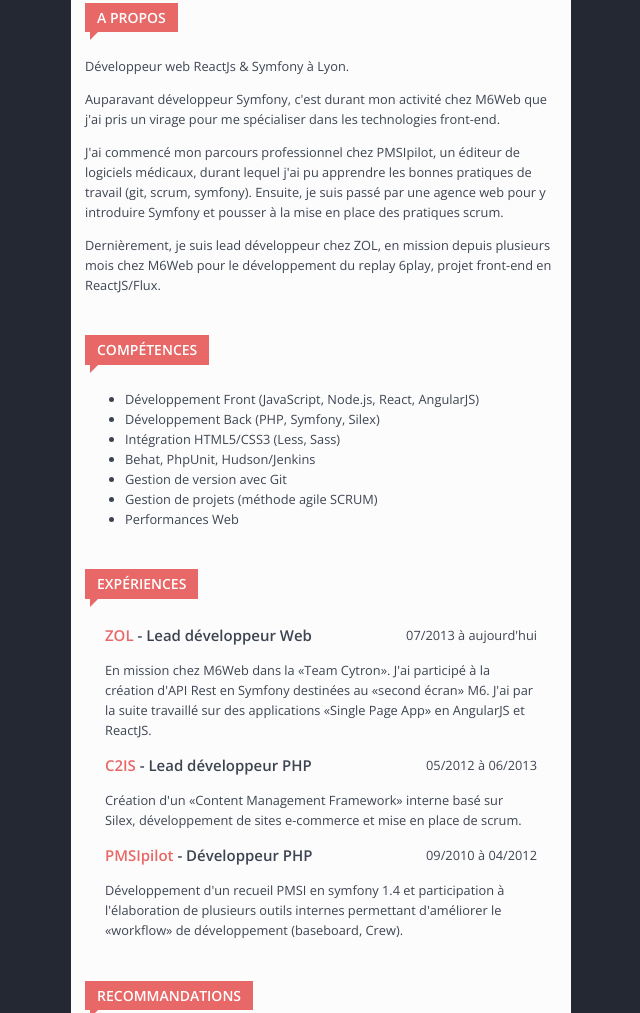
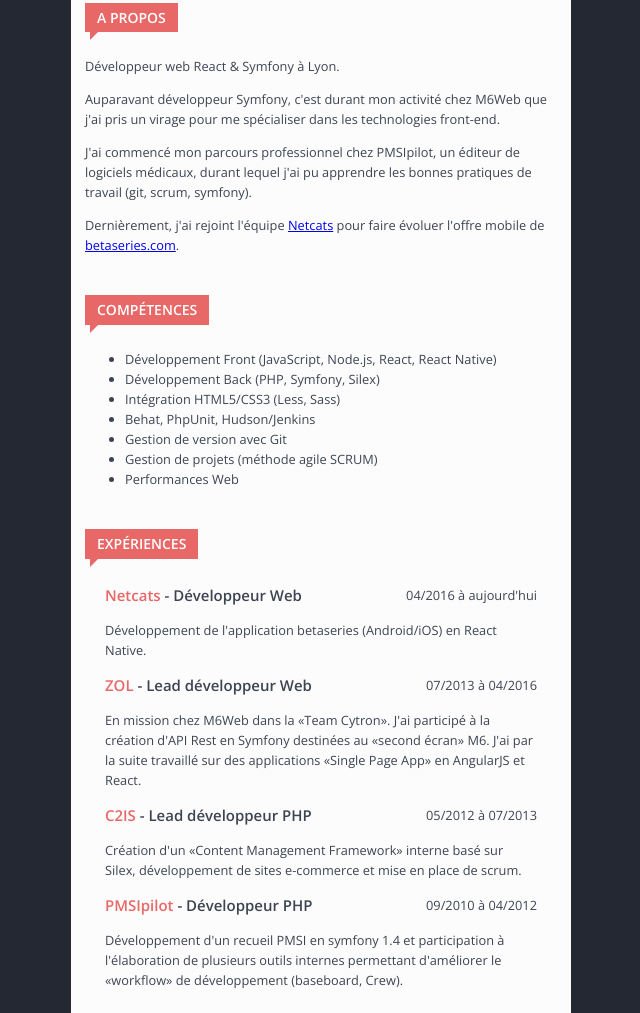
Before and after one commit to oziks/morganbrunot.fr, a website: page index.html in a window 1280 px wide. Shown: the part 316-1329 px from the top of the page, without its empty margins (319-959 px from the left). Drawn offline with nearby package versions, Linux system fonts and the light colour scheme.

Commit message:
Update index.html

```diff
--- a/index.html
+++ b/index.html
@@ -27,16 +27,16 @@
 
     <section class="page__section">
       <h2 class="page__section__title">A propos</h2>
-      <p>Développeur web ReactJs &amp; Symfony à Lyon.</p>
+      <p>Développeur web React &amp; Symfony à Lyon.</p>
       <p>Auparavant développeur Symfony, c&#x27;est durant mon activité chez M6Web que j&#x27;ai pris un virage pour me spécialiser dans les technologies front-end.</p>
-      <p>J&#x27;ai commencé mon parcours professionnel chez PMSIpilot, un éditeur de logiciels médicaux, durant lequel j&#x27;ai pu apprendre les bonnes pratiques de travail (git, scrum, symfony). Ensuite, je suis passé par une agence web pour y introduire Symfony et pousser à la mise en place des pratiques scrum.</p>
-      <p>Dernièrement, je suis lead développeur chez ZOL, en mission depuis plusieurs mois chez M6Web pour le développement du replay 6play, projet front-end en ReactJS/Flux.</p>
+      <p>J&#x27;ai commencé mon parcours professionnel chez PMSIpilot, un éditeur de logiciels médicaux, durant lequel j&#x27;ai pu apprendre les bonnes pratiques de travail (git, scrum, symfony).</p>
+      <p>Dernièrement, j'ai rejoint l'équipe <a href="http://netcats.com">Netcats</a> pour faire évoluer l'offre mobile de <a href="http://betaseries.com/">betaseries.com</a>.</p>
     </section>
 
     <section class="page__section page__section__section-skills">
       <h2 class="page__section__title">Compétences</h2>
       <ul>
-        <li>Développement Front (JavaScript, Node.js, React, AngularJS)</li>
+        <li>Développement Front (JavaScript, Node.js, React, React Native)</li>
         <li>Développement Back (PHP, Symfony, Silex)</li>
         <li>Intégration HTML5/CSS3 (Less, Sass)</li>
         <li>Behat, PhpUnit, Hudson/Jenkins</li>
@@ -50,11 +50,15 @@
       <h2 class="page__section__title">Expériences</h2>
       <ul>
         <li>
-          <h3><a href="http://www.zol.fr/">ZOL</a> - Lead développeur Web <span>07/2013 à aujourd'hui</span></h3>
-          <p>En mission chez M6Web dans la «Team Cytron». J'ai participé à la création d'API Rest en Symfony destinées au «second écran» M6. J'ai par la suite travaillé sur des applications «Single Page App» en AngularJS et ReactJS.</p>
+          <h3><a href="http://netcats.com/">Netcats</a> - Développeur Web <span>04/2016 à aujourd'hui</span></h3>
+          <p>Développement de l'application betaseries (Android/iOS) en React Native.</p>
         </li>
         <li>
-          <h3><a href="http://www.c2is.fr/">C2IS</a> - Lead développeur PHP <span>05/2012 à 06/2013</span></h3>
+          <h3><a href="http://www.zol.fr/">ZOL</a> - Lead développeur Web <span>07/2013 à 04/2016</span></h3>
+          <p>En mission chez M6Web dans la «Team Cytron». J'ai participé à la création d'API Rest en Symfony destinées au «second écran» M6. J'ai par la suite travaillé sur des applications «Single Page App» en AngularJS et React.</p>
+        </li>
+        <li>
+          <h3><a href="http://www.c2is.fr/">C2IS</a> - Lead développeur PHP <span>05/2012 à 07/2013</span></h3>
           <p>Création d'un «Content Management Framework» interne basé sur Silex, développement de sites e-commerce et mise en place de scrum.</p>
         </li>
         <li>
@@ -73,7 +77,7 @@
         </li>
         <li>
           <h3><a href="https://twitter.com/fooragnak">Florent Dubost</a> <span>Lead développeur @M6Web</span></h3>
-          <p>Très bonnes compétences techniques en PHP (Symfony2) et JS (AngularJS, ReactJS) et pour tout ce qui concerne l'intégration continue et l'agilité. Force de proposition, très bon contact humain, curieux, toujours la soif d'apprendre et bon oeil critique. Morgan est un élément essentiel dans une équipe de développeurs.</p>
+          <p>Très bonnes compétences techniques en PHP (Symfony2) et JS (AngularJS, React) et pour tout ce qui concerne l'intégration continue et l'agilité. Force de proposition, très bon contact humain, curieux, toujours la soif d'apprendre et bon oeil critique. Morgan est un élément essentiel dans une équipe de développeurs.</p>
         </li>
       </ul>
     </section>
```
